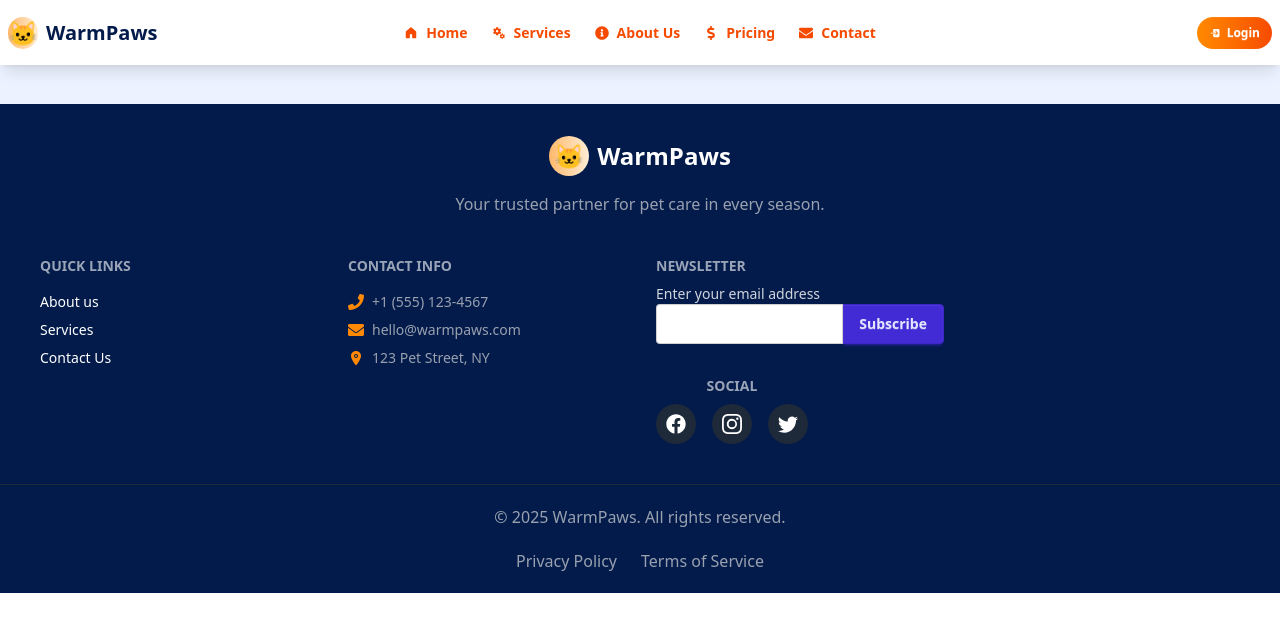
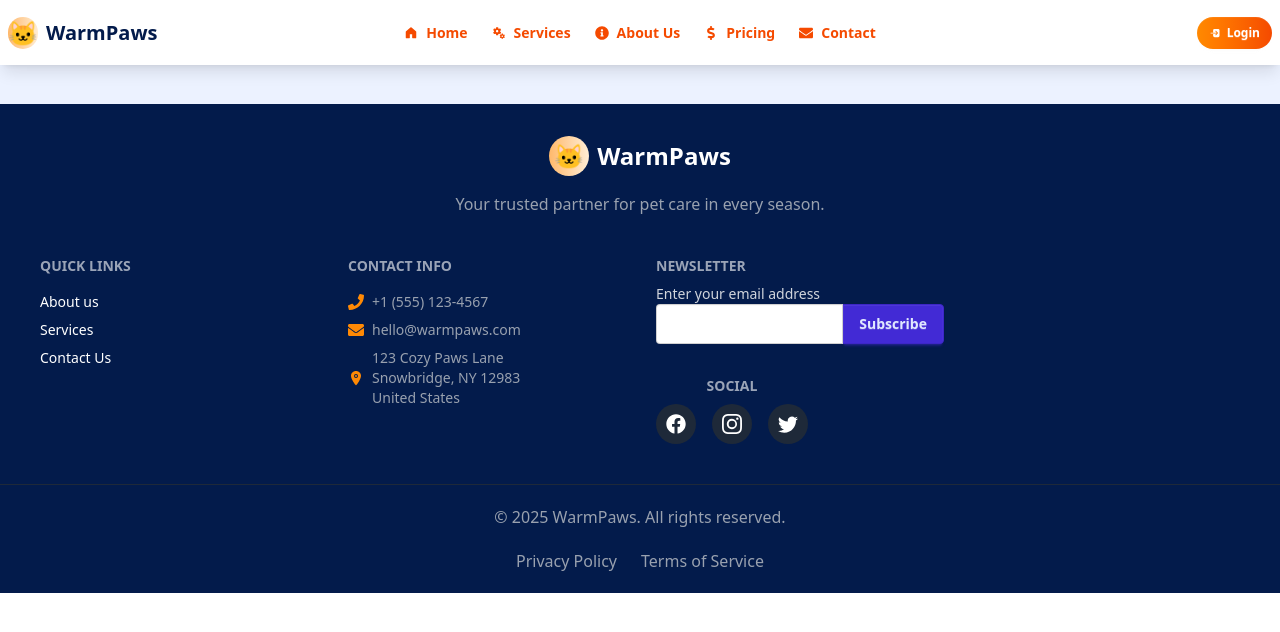
Before and after one commit to maimuna03134/Winter-Pet-Care-Services, a React (Vite) app: page /auth in a window 1280 px wide. Shown: the top 632 px of the page. Built offline with nearby package versions, Linux system fonts and the light colour scheme; no server answers.

Commit message:
update footer againg

```diff
--- a/src/components/Footer.jsx
+++ b/src/components/Footer.jsx
@@ -57,8 +57,13 @@ const Footer = () => {
             <a className="link link-hover flex items-center space-x-2 hover:text-orange-400">
               <IoLocation className="w-4 h-4 text-orange-400 " />
               <span className="text-gray-400 hover:text-orange-400">
-                123 Pet Street, NY
+                123 Cozy Paws Lane
+                <br />
+                Snowbridge, NY 12983
+                <br />
+                United States
               </span>
+
             </a>
           </nav>
           <div className="">
```
